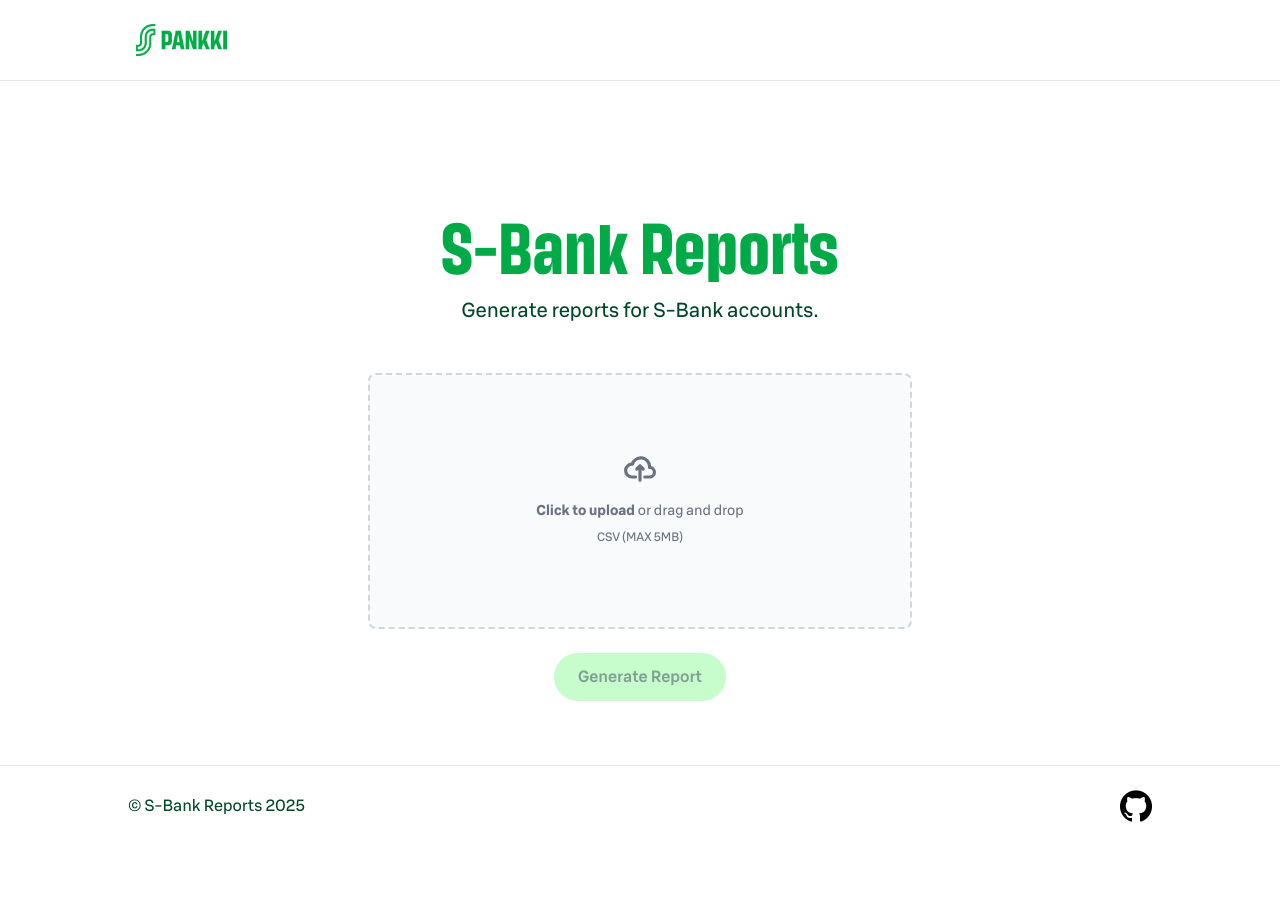
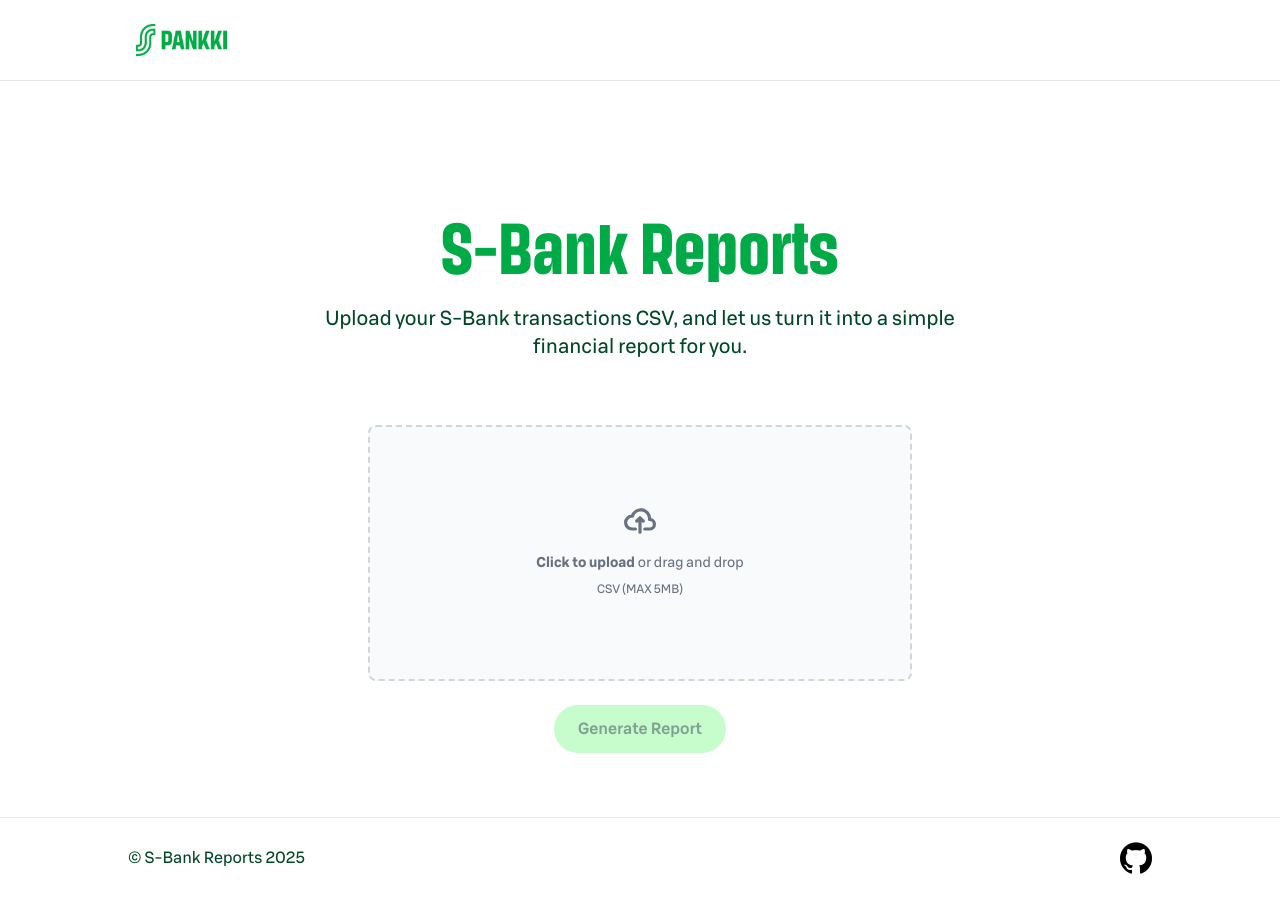
Before and after one commit to hagelstam/s-bank-reports, a Next.js app: page / in a window 1280 px wide. Before the commit the page ends 846 px from the top, so only its background shows below. Built offline with nearby package versions, Linux system fonts and the light colour scheme.

Commit message:
chore: better description

```diff
--- a/src/app/page.tsx
+++ b/src/app/page.tsx
@@ -51,9 +51,12 @@
   };
 
   return (
-    <div className="flex flex-col items-center justify-center gap-4">
+    <div className="flex flex-col items-center justify-center gap-6">
       <h1 className="text-text-accent font-serif text-7xl">S-Bank Reports</h1>
-      <p className="mb-8 text-xl">Generate reports for S-Bank accounts.</p>
+      <p className="mb-10 max-w-2xl text-center text-xl">
+        Upload your S-Bank transactions CSV, and let us turn it into a simple
+        financial report for you.
+      </p>
       <div className="flex w-full flex-col items-center justify-center gap-6">
         <Dropzone onChange={handleFileChange} fileName={file?.name ?? ''} />
         {isError && (
```
